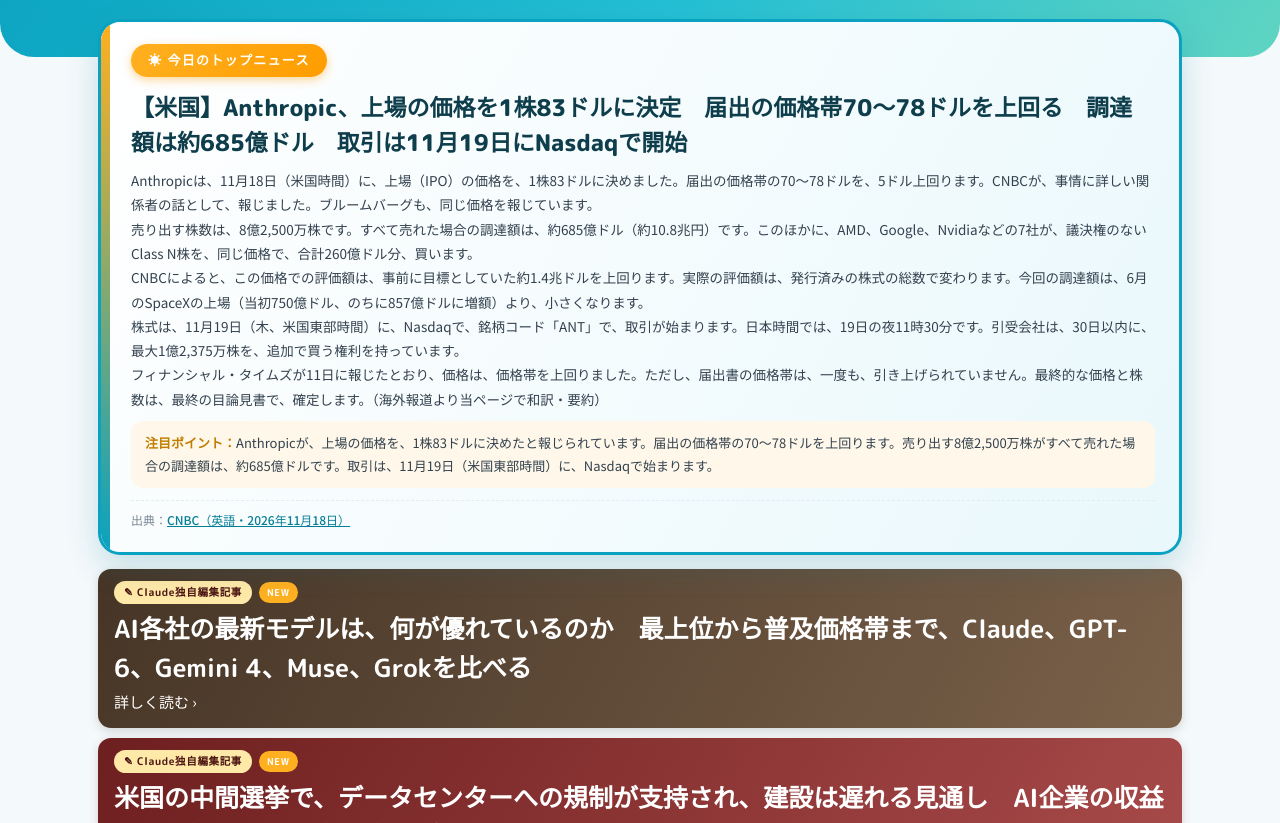
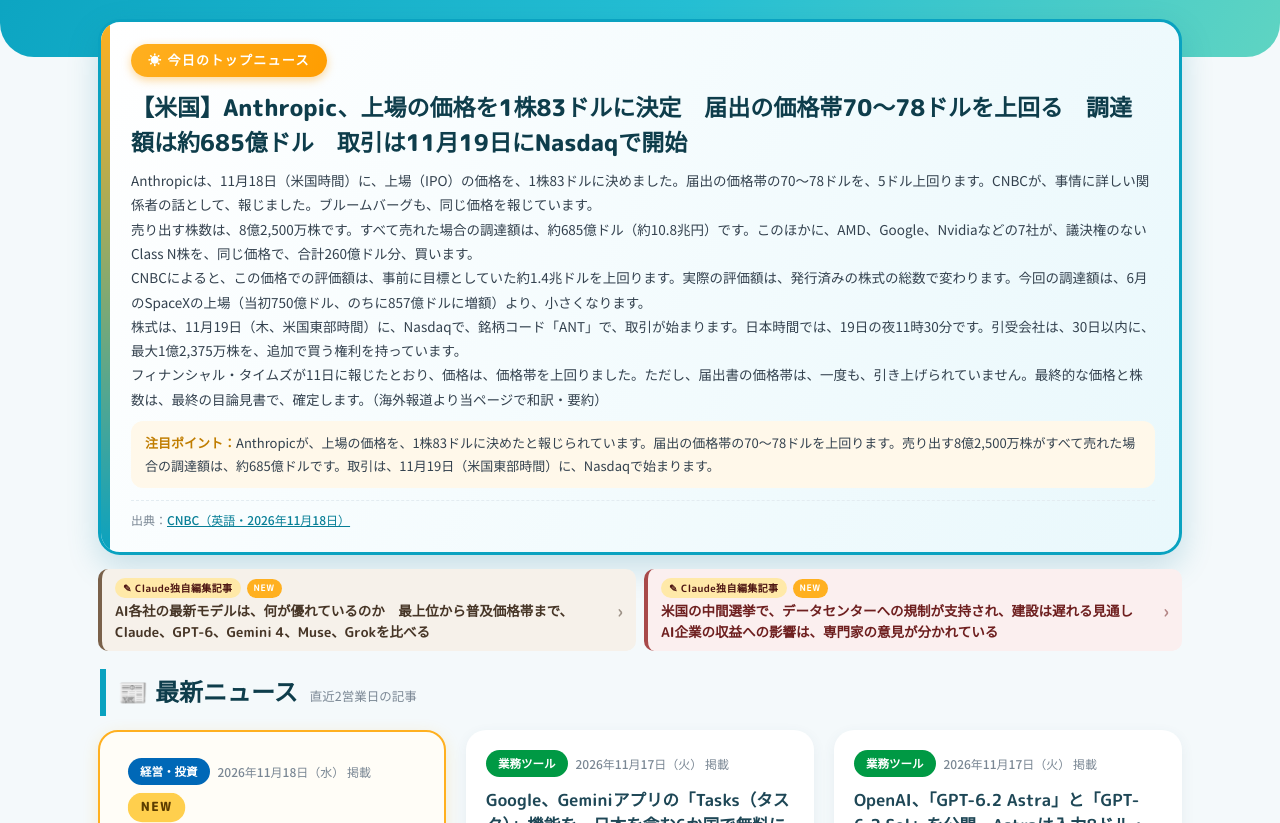
Before and after one commit to tmorisaka-del/ai_news, a plain HTML site: page index.html in a window 1280 px wide. Shown: the part 129-952 px from the top of the page. Drawn offline with Linux system fonts and the light colour scheme.

Commit message:
fix: トップのバナーを小さく淡い色に、「最新ニュース」の見出しを追加、「これまでの記事」の帯を一覧の後ろへ、記事の本数の表示を修正

```diff
--- a/index.html
+++ b/index.html
@@ -20,24 +20,28 @@
 <div class="wrap">
 
   <style>
-    .fb-row{display:grid;grid-template-columns:1fr;gap:10px;margin:0 0 12px;}
-    .feature-banner{display:flex;flex-direction:column;justify-content:center;color:#fff;
-      text-decoration:none;border-radius:13px;padding:12px 16px 13px;margin:0;
+    .fb-row{display:grid;grid-template-columns:1fr;gap:8px;margin:0 0 18px;}
+    @media (min-width:760px){.fb-row{grid-template-columns:1fr 1fr;}}
+    .feature-banner{display:flex;flex-direction:column;justify-content:center;text-decoration:none;
+      border-radius:10px;padding:9px 34px 9px 13px;margin:0;position:relative;
       transition:transform .15s,box-shadow .15s;}
-    .feature-banner.fb-a{background:linear-gradient(120deg,#463526,#7a614a);
-      box-shadow:0 3px 10px rgba(70,53,38,.18);}
-    .feature-banner.fb-b{background:linear-gradient(120deg,#6e1f1f,#a84a4a);
-      box-shadow:0 3px 10px rgba(110,31,31,.18);}
-    .feature-banner:hover{transform:translateY(-2px);}
-    .feature-banner.fb-a:hover{box-shadow:0 7px 18px rgba(70,53,38,.28);}
-    .feature-banner.fb-b:hover{box-shadow:0 7px 18px rgba(110,31,31,.28);}
-    .fb-head{display:flex;align-items:center;flex-wrap:wrap;gap:7px;margin-bottom:6px;}
-    .fb-tag{font-family:"M PLUS Rounded 1c",sans-serif;font-weight:700;font-size:10.5px;
-      letter-spacing:.06em;color:#4d1512;background:#ffe9a8;padding:2px 10px;border-radius:999px;white-space:nowrap;}
-    .fb-new{font-family:"M PLUS Rounded 1c",sans-serif;font-weight:700;font-size:9.5px;letter-spacing:.08em;
-      color:#fff;background:var(--sun);padding:2px 8px;border-radius:999px;}
-    .fb-title{font-family:"M PLUS Rounded 1c",sans-serif;font-weight:700;
-      font-size:clamp(19px,2.9vw,25px);line-height:1.55;margin:0;}
+    .feature-banner::after{content:"\203A";position:absolute;right:13px;top:50%;transform:translateY(-50%);
+      font-size:18px;font-weight:700;opacity:.5;}
+    .feature-banner.fb-a{background:#f6f1ea;border-left:4px solid #7a614a;color:#463526;}
+    .feature-banner.fb-b{background:#fbefef;border-left:4px solid #a84a4a;color:#6e1f1f;}
+    .feature-banner:hover{transform:translateY(-1px);box-shadow:0 4px 12px rgba(70,53,38,.14);}
+    .fb-head{display:flex;align-items:center;flex-wrap:wrap;gap:6px;margin-bottom:3px;}
+    .fb-tag{font-family:"M PLUS Rounded 1c",sans-serif;font-weight:700;font-size:10px;
+      letter-spacing:.04em;color:#4d1512;background:#ffe9a8;padding:1px 8px;border-radius:999px;white-space:nowrap;}
+    .fb-new{font-family:"M PLUS Rounded 1c",sans-serif;font-weight:700;font-size:9px;letter-spacing:.06em;
+      color:#fff;background:var(--sun);padding:1px 7px;border-radius:999px;}
+    .fb-title{font-family:"M PLUS Rounded 1c",sans-serif;font-weight:700;font-size:13.5px;line-height:1.5;margin:0;
+      display:-webkit-box;-webkit-line-clamp:2;-webkit-box-orient:vertical;overflow:hidden;}
+    .fb-cta{display:none;}
+    .sec-head{display:flex;align-items:baseline;flex-wrap:wrap;gap:4px 12px;margin:4px 2px 14px;
+      padding:2px 0 2px 12px;border-left:6px solid var(--primary);}
+    .sec-title{font-family:"M PLUS Rounded 1c",sans-serif;font-weight:800;font-size:clamp(20px,3.2vw,24px);color:#0e3d4b;}
+    .sec-sub{font-size:12.5px;color:var(--sub);}
     .notice{display:flex;align-items:center;gap:13px;background:#fff8ea;
       border:1px solid #f2dfae;border-radius:14px;padding:13px 18px;margin:0 0 16px;
       text-decoration:none;transition:box-shadow .15s,border-color .15s;}
@@ -84,14 +88,19 @@
         </a>
   </div>
 
+
+
+
+  <div class="sec-head"><span class="sec-title">&#128240; 最新ニュース</span><span class="sec-sub">直近2営業日の記事</span></div>
+
+  <div id="list" class="grid"></div>
+
+  <div style="margin-top:22px"></div>
   <a class="more-link" href="reports.html">
     <span class="ml-text">これまでの記事をすべて見る</span>
-    <span class="ml-count">全16本</span>
+    <span class="ml-count">全21本</span>
     <span class="ml-go" aria-hidden="true">&#8250;</span>
   </a>
-
-
-  <div id="list" class="grid"></div>
 
   <div class="panel" style="margin:30px 0 26px">
     <div class="panel-lead" style="font-family:'M PLUS Rounded 1c',sans-serif;font-weight:800;font-size:14px;color:#067e96;margin-bottom:10px">🔍 過去の記事も含めて探す</div>
```
